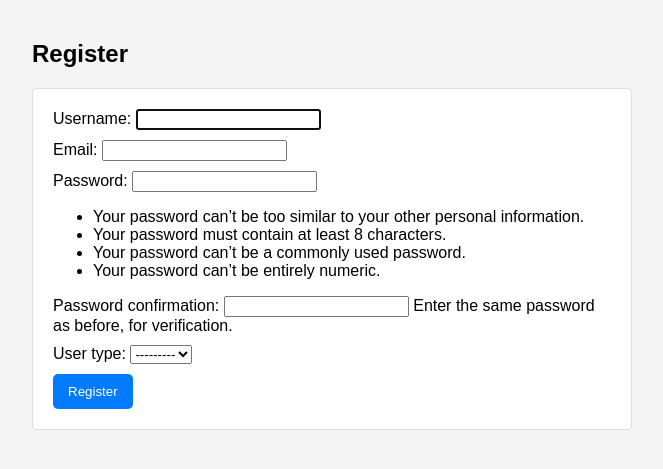
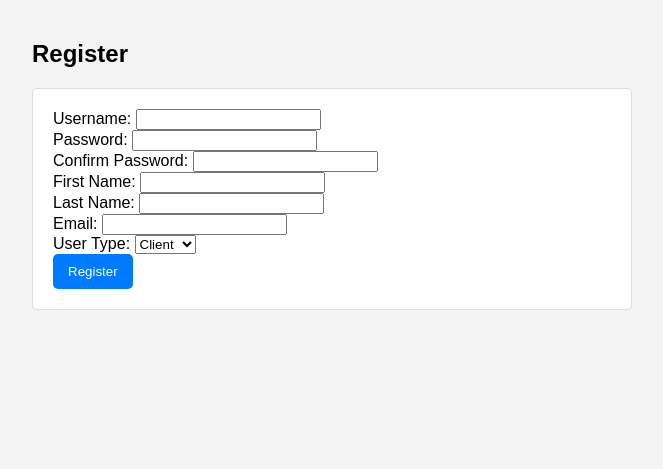
Before and after one commit to Pharoh0/easy-fit, a Django app: page /auth-users/register/ in a window 1280 px wide. Shown: the part 38-507 px from the top of the page, without its empty margins (308-971 px from the left). Run offline with Django 4.2, Linux system fonts and the light colour scheme.

Commit message:
handle register html page

```diff
--- a/apps/auth_users/templates/auth_users/register.html
+++ b/apps/auth_users/templates/auth_users/register.html
@@ -4,40 +4,156 @@
 
 {% block content %}
 <h2>Register</h2>
-<form method="post" id="register-form">
+<!--<form method="post" id="register-form">-->
+<!--    {% csrf_token %}-->
+<!--    {{ form.as_p }}-->
+<!--    <button type="submit">Register</button>-->
+<!--</form>-->
+
+<form id="register-form" method="POST">
     {% csrf_token %}
-    {{ form.as_p }}
+
+    <div class="form-group">
+        <label for="username">Username:</label>
+        <input type="text" id="username" name="username" required>
+    </div>
+
+    <div class="form-group">
+        <label for="password">Password:</label>
+        <input type="password" id="password" name="password" required>
+    </div>
+
+    <div class="form-group">
+        <label for="password2">Confirm Password:</label>
+        <input type="password" id="password2" name="password2" required>
+    </div>
+
+    <div class="form-group">
+        <label for="first_name">First Name:</label>
+        <input type="text" id="first_name" name="first_name" required>
+    </div>
+
+    <div class="form-group">
+        <label for="last_name">Last Name:</label>
+        <input type="text" id="last_name" name="last_name" required>
+    </div>
+
+    <div class="form-group">
+        <label for="email">Email:</label>
+        <input type="email" id="email" name="email" required>
+    </div>
+
+    <div class="form-group">
+        <label for="user_type">User Type:</label>
+        <select id="user_type" name="user_type" required>
+            <option value="client">Client</option>
+            <option value="coach">Coach</option>
+            <option value="staff">Staff</option>
+        </select>
+    </div>
+
     <button type="submit">Register</button>
 </form>
+
+
+
 <div id="error-messages"></div>
 
 <script>
-document.getElementById('register-form').addEventListener('submit', function(event) {
+    document.getElementById('register-form').addEventListener('submit', function(event) {
     event.preventDefault();
 
     const form = event.target;
     const formData = new FormData(form);
+    const csrfToken = document.querySelector('[name=csrfmiddlewaretoken]').value;
 
-    fetch("{% url 'auth_users:user-register' %}", {
+    fetch("{% url 'auth_users:api-user-register' %}", {
         method: 'POST',
         body: formData,
         headers: {
-            'X-CSRFToken': form.querySelector('[name=csrfmiddlewaretoken]').value
+            'X-CSRFToken': csrfToken,
+            'Accept': 'application/json',
         }
     })
-    .then(response => response.json())
-    .then(data => {
-        if (data.status === 'ok') {
-            window.location.href = "{% url 'auth_users:user-login' %}";
+    .then(response => {
+        if (response.ok) {
+            return response.json();  // Parse JSON if response is OK
         } else {
-            let errors = '';
-            for (let error in data.errors) {
-                errors += `<p>${error}: ${data.errors[error]}</p>`;
-            }
-            document.getElementById('error-messages').innerHTML = errors;
+            return response.json().then(data => {
+                // Here, we're dealing with validation errors
+                throw data;
+            });
         }
     })
-    .catch(error => console.error('Error:', error));
+    .then(data => {
+        if (data.tokens) {
+            window.location.href = data.redirect_url;  // Redirect on success
+        }
+    })
+    .catch(errorData => {
+        if (errorData.errors) {
+            // Clear any previous error messages
+            document.querySelectorAll('.error-message').forEach(el => el.remove());
+
+            // Loop through each error and display it
+            errorData.errors.forEach(error => {
+                const field = document.querySelector(`[name=${error.attr}]`);
+                if (field) {
+                    const errorElement = document.createElement('div');
+                    errorElement.className = 'error-message';
+                    errorElement.style.color = 'red';
+                    errorElement.textContent = error.detail;
+                    field.parentNode.insertBefore(errorElement, field.nextSibling);
+                }
+            });
+        } else {
+            // Handle other errors (e.g., network issues)
+            console.error('Unexpected error:', errorData);
+            document.getElementById('error-messages').innerHTML = `<p>An unexpected error occurred. Please try again.</p>`;
+        }
+    });
 });
+// document.getElementById('register-form').addEventListener('submit', function(event) {
+//     event.preventDefault();
+//
+//     const form = event.target;
+//     const formData = new FormData(form);
+//     const csrfToken = document.querySelector('[name=csrfmiddlewaretoken]').value;
+//
+//     fetch("{% url 'auth_users:api-user-register' %}", {
+//         method: 'POST',
+//         body: formData,
+//         headers: {
+//             'X-CSRFToken': csrfToken,
+//             'Accept': 'application/json',
+//         }
+//     })
+//     .then(response => {
+//         if (response.ok) {
+//             return response.json();  // Parse JSON if response is OK
+//         } else {
+//             throw new Error('Registration failed. Please check your input.');
+//         }
+//     })
+//     .then(data => {
+//         if (data.tokens) {
+//             console.log("dateeeurl")
+//             // Use the redirect_url from the server response
+//             window.location.href = data.redirect_url;   // This should be the correct URL to redirect the user
+//                 } else {
+//                     let errors = '';
+//                     data.errors.forEach(error => {
+//                         errors += `<p>${error.attr}: ${error.detail}</p>`;
+//                     });
+//                     document.getElementById('error-messages').innerHTML = errors;
+//                 }
+//     })
+//     .catch(error => {
+//         console.error('Error occurred:', error.message);
+//         document.getElementById('error-messages').innerHTML = `<p>${error.message}</p>`;
+//     });
+// });
+
+
 </script>
 {% endblock %}
```
